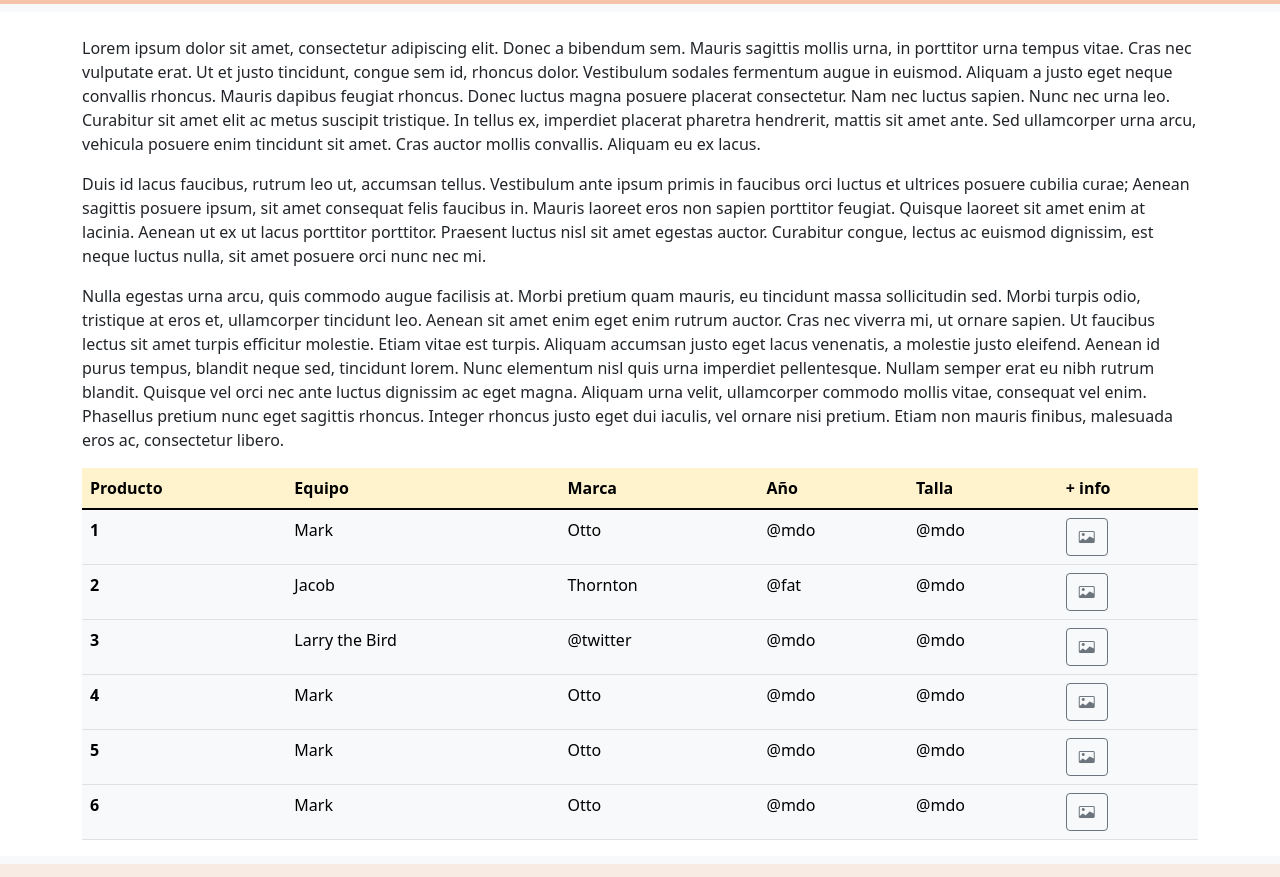
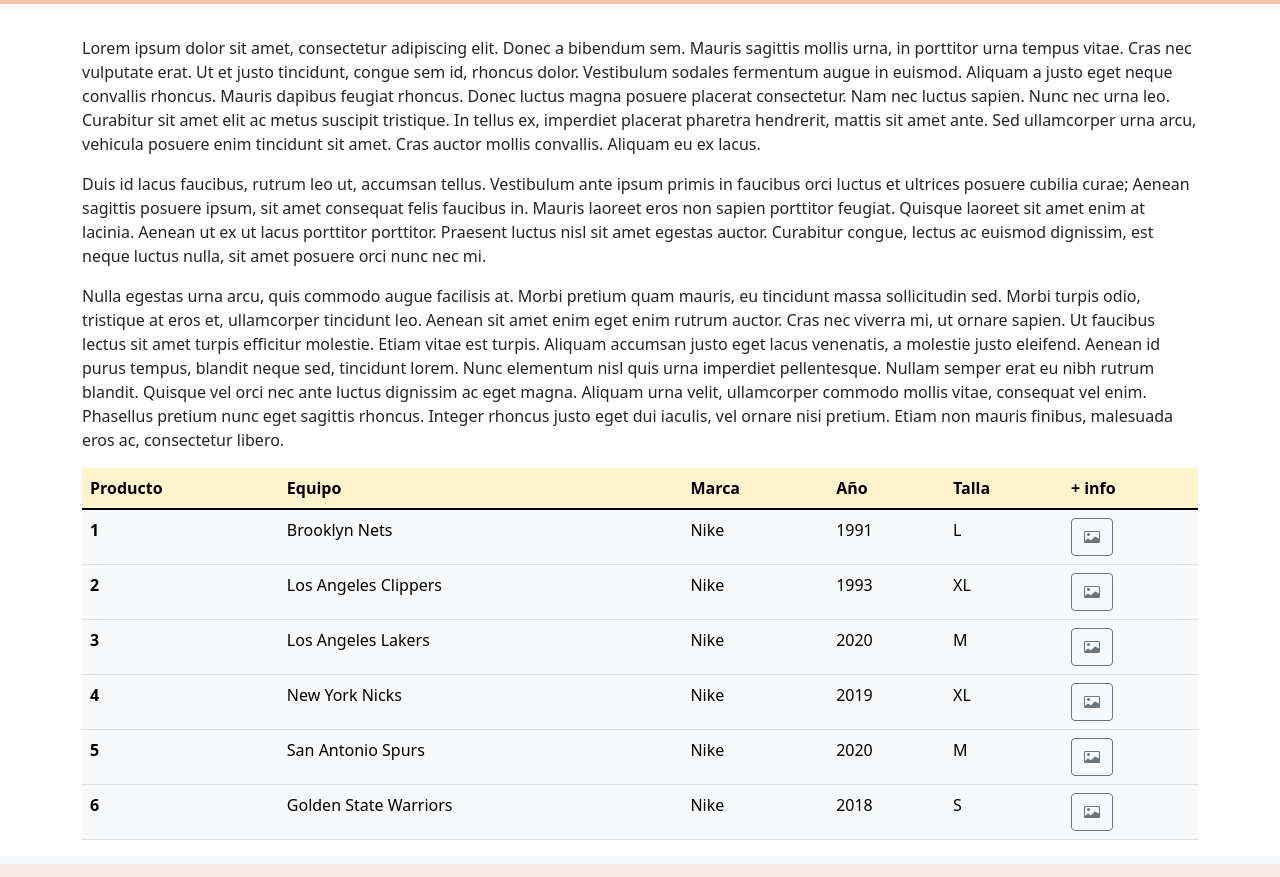
Before and after one commit to bamdab7/La_tienda_de_martin_WEB, a website: page html/info.html in a window 1280 px wide. Shown: the part 112-989 px from the top of the page. Drawn offline with nearby package versions, Linux system fonts and the light colour scheme.

Commit message:
productos acabados + mas info

```diff
--- a/html/info.html
+++ b/html/info.html
@@ -92,10 +92,10 @@
                     <tbody>
                         <tr>
                             <th class="table-light" scope="row">1</th>
-                            <td class="table-light" >Mark</td>
-                            <td class="table-light">Otto</td>
-                            <td class="table-light">@mdo</td>
-                            <td class="table-light">@mdo</td>
+                            <td class="table-light" >Brooklyn Nets</td>
+                            <td class="table-light">Nike</td>
+                            <td class="table-light">1991</td>
+                            <td class="table-light">L</td>
                             <td class="table-light">
                                 <!-- Button trigger modal -->
                                 <button type="button" class="btn btn-outline-secondary" data-bs-toggle="modal" data-bs-target="#exampleModal">
@@ -110,7 +110,7 @@
                                                 <button type="button" class="btn-close" data-bs-dismiss="modal" aria-label="Close"></button>
                                             </div>
                                             <div class="modal-body">
-                                                introducir imagen
+                                                <img src="../img/retro/rtronets.jpg" alt="nets">
                                             </div>
                                             <div class="modal-footer">
                                                 <button type="button" class="btn btn-secondary" data-bs-dismiss="modal">Close</button>
@@ -122,10 +122,10 @@
                         </tr>
                         <tr>
                             <th class="table-light" scope="row">2</th>
-                            <td class="table-light">Jacob</td>
-                            <td class="table-light">Thornton</td>
-                            <td class="table-light">@fat</td>
-                            <td class="table-light">@mdo</td>
+                            <td class="table-light">Los Angeles Clippers</td>
+                            <td class="table-light">Nike</td>
+                            <td class="table-light">1993</td>
+                            <td class="table-light">XL</td>
                             <td class="table-light">
                                 <button type="button" class="btn btn-outline-secondary" data-bs-toggle="modal" data-bs-target="#exampleModal2">
                                     <i class="bi bi-card-image"></i>
@@ -139,7 +139,7 @@
                                                 <button type="button" class="btn-close" data-bs-dismiss="modal" aria-label="Close"></button>
                                             </div>
                                             <div class="modal-body">
-                                                introducir imagen
+                                                <img src="../img/retro/rtroclippers.jpg" alt="clippers">
                                             </div>
                                             <div class="modal-footer">
                                                 <button type="button" class="btn btn-secondary" data-bs-dismiss="modal">Close</button>
@@ -151,10 +151,10 @@
                         </tr>
                         <tr>
                             <th class="table-light" scope="row">3</th>
-                            <td class="table-light" >Larry the Bird</td>
-                            <td class="table-light" >@twitter</td>
-                            <td class="table-light">@mdo</td>
-                            <td class="table-light">@mdo</td>
+                            <td class="table-light" >Los Angeles Lakers</td>
+                            <td class="table-light" >Nike</td>
+                            <td class="table-light">2020</td>
+                            <td class="table-light">M</td>
                             <td class="table-light">
                                 <button type="button" class="btn btn-outline-secondary" data-bs-toggle="modal" data-bs-target="#exampleModal3">
                                     <i class="bi bi-card-image"></i>
@@ -168,7 +168,7 @@
                                                 <button type="button" class="btn-close" data-bs-dismiss="modal" aria-label="Close"></button>
                                             </div>
                                             <div class="modal-body">
-                                                introducir imagen
+                                                <img src="../img/retro/rtrolakers.jpg" alt="lakers">
                                             </div>
                                             <div class="modal-footer">
                                                 <button type="button" class="btn btn-secondary" data-bs-dismiss="modal">Close</button>
@@ -180,10 +180,10 @@
                         </tr>
                         <tr>
                             <th class="table-light" scope="row">4</th>
-                            <td class="table-light">Mark</td>
-                            <td class="table-light">Otto</td>
-                            <td class="table-light">@mdo</td>
-                            <td class="table-light">@mdo</td>
+                            <td class="table-light">New York Nicks</td>
+                            <td class="table-light">Nike</td>
+                            <td class="table-light">2019</td>
+                            <td class="table-light">XL</td>
                             <td class="table-light">
                                 <button type="button" class="btn btn-outline-secondary" data-bs-toggle="modal" data-bs-target="#exampleModal4">
                                     <i class="bi bi-card-image"></i>
@@ -197,7 +197,7 @@
                                                 <button type="button" class="btn-close" data-bs-dismiss="modal" aria-label="Close"></button>
                                             </div>
                                             <div class="modal-body">
-                                                introducir imagen
+                                                <img src="../img/retro/rtroknicks.jpg" alt="nicks">
                                             </div>
                                             <div class="modal-footer">
                                                 <button type="button" class="btn btn-secondary" data-bs-dismiss="modal">Close</button>
@@ -209,10 +209,10 @@
                         </tr>
                         <tr>
                             <th class="table-light" scope="row">5</th>
-                            <td class="table-light">Mark</td>
-                            <td class="table-light">Otto</td>
-                            <td class="table-light">@mdo</td>
-                            <td class="table-light">@mdo</td>
+                            <td class="table-light">San Antonio Spurs</td>
+                            <td class="table-light">Nike</td>
+                            <td class="table-light">2020</td>
+                            <td class="table-light">M</td>
                             <td class="table-light">
                                 <button type="button" class="btn btn-outline-secondary" data-bs-toggle="modal" data-bs-target="#exampleModal5">
                                     <i class="bi bi-card-image"></i>
@@ -226,7 +226,7 @@
                                                 <button type="button" class="btn-close" data-bs-dismiss="modal" aria-label="Close"></button>
                                             </div>
                                             <div class="modal-body">
-                                                introducir imagen
+                                                <img src="../img/retro/rtrospurs.jpg" alt="">
                                             </div>
                                             <div class="modal-footer">
                                                 <button type="button" class="btn btn-secondary" data-bs-dismiss="modal">Close</button>
@@ -238,10 +238,10 @@
                         </tr>
                         <tr>
                             <th class="table-light" scope="row">6</th>
-                            <td class="table-light">Mark</td>
-                            <td class="table-light">Otto</td>
-                            <td class="table-light">@mdo</td>
-                            <td class="table-light">@mdo</td>
+                            <td class="table-light">Golden State Warriors</td>
+                            <td class="table-light">Nike</td>
+                            <td class="table-light">2018</td>
+                            <td class="table-light">S</td>
                             <td class="table-light">
                                 <button type="button" class="btn btn-outline-secondary" data-bs-toggle="modal" data-bs-target="#exampleModal6">
                                     <i class="bi bi-card-image"></i>
@@ -255,7 +255,7 @@
                                                 <button type="button" class="btn-close" data-bs-dismiss="modal" aria-label="Close"></button>
                                             </div>
                                             <div class="modal-body">
-                                                introducir imagen
+                                                <img src="../img/retro/rtrowarrior.jpg" alt="warriors">
                                             </div>
                                             <div class="modal-footer">
                                                 <button type="button" class="btn btn-secondary" data-bs-dismiss="modal">Close</button>
```
Also changed, not shown: html/rodilleras.html (+12 -12 lines).
